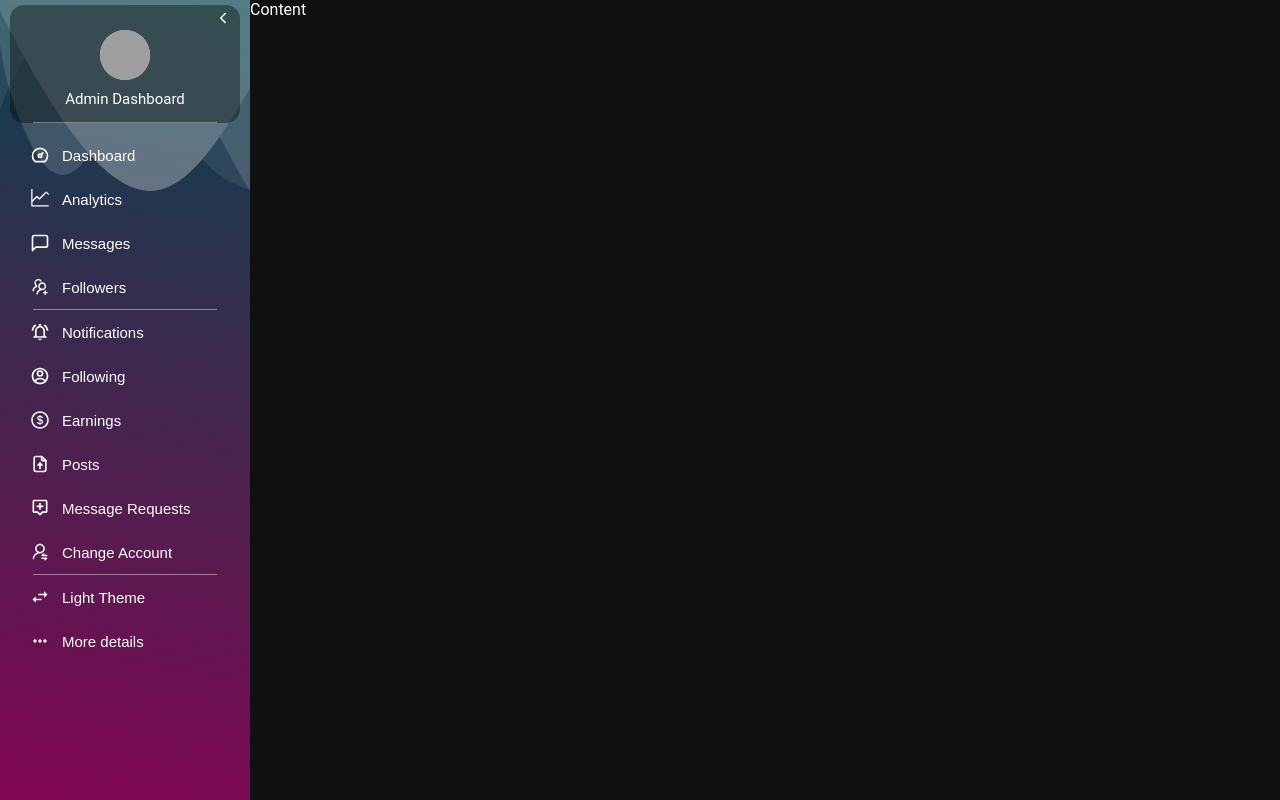
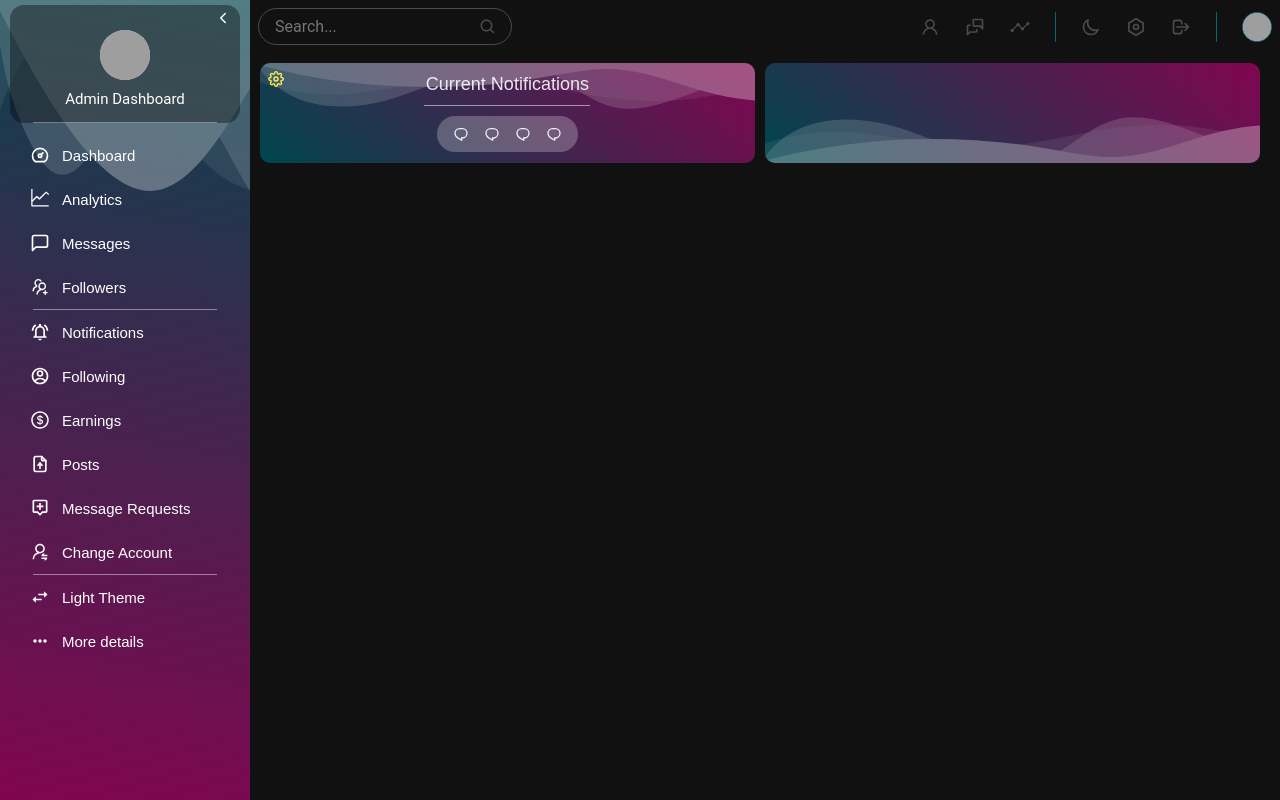
Before and after one commit to HermesZum/React-Admin-Dashboard-with-Firebase-Authentication, a React (Vite) app in the folder project/: page / in a window 1280 px wide. Built offline with nearby package versions, Linux system fonts and the light colour scheme; grey boxes are pictures that could not be loaded.

Commit message:
The Main component was created and styled.

```diff
--- /dev/null
+++ b/project/src/Components/Main/Main.css
@@ -0,0 +1,84 @@
+.main {
+    display: grid;
+    grid-template-columns: repeat(4, 24%);
+    grid-gap: 10px;
+    padding: 10px;
+    transition: 0.2s ease;
+}
+
+.main .row {
+    position: relative;
+    display: flex;
+    flex-direction: column;
+    justify-content: center;
+    align-items: center;
+    background: linear-gradient(40deg, var(--clr-i), var(--clr-ii));
+    padding: 10px;
+    border-radius: 10px;
+    overflow: hidden;
+}
+
+.main .row:hover {
+    scale: 0.98;
+}
+
+.main .row.header {
+    height: 100px;
+    --clr-i: #00464e;
+    --clr-ii: #810551;
+}
+
+.main .row.header:nth-child(1) {
+    grid-column: span 2;
+}
+
+.main .row.header:nth-child(2) {
+    grid-column: span 2;
+}
+
+.main .row .cog {
+    position: absolute;
+    top: 8px;
+    left: 8px;
+    cursor: grab;
+    color: #fff222;
+}
+
+.main .row.header .txt-head {
+    position: relative;
+    color: rgba(255, 255, 255, 0.877);
+    font-size: 18px;
+    font-family: Raleway, sans-serif;
+    font-weight: 400;
+}
+
+.main .row.header .divider {
+    height: 1px;
+    width: 35%;
+    background-color: rgba(255, 255, 255, 0.514);
+    margin: 10px 0;
+}
+
+.main .row.header .notifications {
+    display: flex;
+    padding: 10px 16px;
+    background-color: rgba(255, 255, 255, 0.24);
+    border-radius: 50px;
+    gap: 15px;
+    color: rgba(255, 255, 255, 0.9);
+}
+
+.main .row.header .bg-waves-1,
+.main .row.header .bg-waves-2{
+    position: absolute;
+    left: 0;
+    opacity: 0.3;
+}
+
+.main .row.header .bg-waves-1 {
+    top: 0;
+}
+
+.main .row.header .bg-waves-2 {
+    bottom: 0;
+}
--- /dev/null
+++ b/project/src/Components/Main/Main.jsx
@@ -0,0 +1,73 @@
+import "./Main.css";
+import {useContext} from "react";
+import {Theme} from "../../Theme.jsx";
+import {FiSettings} from "react-icons/fi";
+import {RiChat1Line} from "react-icons/ri";
+
+export const Main = () => {
+
+	const {Dark} = useContext(Theme);
+
+	return (
+		<>
+			<div className={`main ${Dark && "dark"}`}>
+				<div className="row header">
+					<FiSettings className="cog" />
+					<h1 className="txt-head">Current Notifications</h1>
+					<div className="divider"></div>
+					<div className="notifications">
+						<RiChat1Line />
+						<RiChat1Line />
+						<RiChat1Line />
+						<RiChat1Line />
+					</div>
+					<svg
+						className="bg-waves-1"
+						preserveAspectRatio="none"
+						viewBox="0 0 1200 120"
+						xmlns="http://www.w3.org/2000/svg"
+						style={{
+							fill: "#ffffff",
+							width: "133%",
+							height: 50
+						}}
+					>
+						<path
+							d="M0 0v46.29c47.79 22.2 103.59 32.17 158 28 70.36-5.37 136.33-33.31 206.8-37.5 73.84-4.36 147.54 16.88 218.2 35.26 69.27 18 138.3 24.88 209.4 13.08 36.15-6 69.85-17.84 104.45-29.34C989.49 25 1113-14.29 1200 52.47V0z"
+							opacity=".25"
+						/>
+						<path
+							d="M0 0v15.81c13 21.11 27.64 41.05 47.69 56.24C99.41 111.27 165 111 224.58 91.58c31.15-10.15 60.09-26.07 89.67-39.8 40.92-19 84.73-46 130.83-49.67 36.26-2.85 70.9 9.42 98.6 31.56 31.77 25.39 62.32 62 103.63 73 40.44 10.79 81.35-6.69 119.13-24.28s75.16-39 116.92-43.05c59.73-5.85 113.28 22.88 168.9 38.84 30.2 8.66 59 6.17 87.09-7.5 22.43-10.89 48-26.93 60.65-49.24V0z"
+							opacity=".5"
+						/>
+						<path d="M0 0v5.63C149.93 59 314.09 71.32 475.83 42.57c43-7.64 84.23-20.12 127.61-26.46 59-8.63 112.48 12.24 165.56 35.4C827.93 77.22 886 95.24 951.2 90c86.53-7 172.46-45.71 248.8-84.81V0z" />
+					</svg>
+				</div>
+				<div className="row header">
+					<svg
+						className="bg-waves-2"
+						preserveAspectRatio="none"
+						viewBox="0 0 1200 120"
+						xmlns="http://www.w3.org/2000/svg"
+						style={{
+							fill: "#ffffff",
+							width: "133%",
+							height: 50,
+							transform: "rotate(180deg) scaleX(-1)"
+						}}
+					>
+						<path
+							d="M0 0v46.29c47.79 22.2 103.59 32.17 158 28 70.36-5.37 136.33-33.31 206.8-37.5 73.84-4.36 147.54 16.88 218.2 35.26 69.27 18 138.3 24.88 209.4 13.08 36.15-6 69.85-17.84 104.45-29.34C989.49 25 1113-14.29 1200 52.47V0z"
+							opacity=".25"
+						/>
+						<path
+							d="M0 0v15.81c13 21.11 27.64 41.05 47.69 56.24C99.41 111.27 165 111 224.58 91.58c31.15-10.15 60.09-26.07 89.67-39.8 40.92-19 84.73-46 130.83-49.67 36.26-2.85 70.9 9.42 98.6 31.56 31.77 25.39 62.32 62 103.63 73 40.44 10.79 81.35-6.69 119.13-24.28s75.16-39 116.92-43.05c59.73-5.85 113.28 22.88 168.9 38.84 30.2 8.66 59 6.17 87.09-7.5 22.43-10.89 48-26.93 60.65-49.24V0z"
+							opacity=".5"
+						/>
+						<path d="M0 0v5.63C149.93 59 314.09 71.32 475.83 42.57c43-7.64 84.23-20.12 127.61-26.46 59-8.63 112.48 12.24 165.56 35.4C827.93 77.22 886 95.24 951.2 90c86.53-7 172.46-45.71 248.8-84.81V0z" />
+					</svg>
+				</div>
+			</div>
+		</>
+	)
+}
--- a/project/src/Components/Menu/Menu.jsx
+++ b/project/src/Components/Menu/Menu.jsx
@@ -34,7 +34,7 @@ export const Menu = () => {
 					<div className="divider"></div>
 
 					<div className="user">
-						<img src="https://images.unsplash.com/photo-1529626455594-4ff0802cfb7e?ixlib=rb-4.0.3&ixid=MnwxMjA3fDB8MHxwaG90by1wYWdlfHx8fGVufDB8fHx8&auto=format&fit=crop&w=387&q=80" className="profile-img"/>
+						<img src="https://images.unsplash.com/photo-1529626455594-4ff0802cfb7e?ixlib=rb-4.0.3&ixid=MnwxMjA3fDB8MHxwaG90by1wYWdlfHx8fGVufDB8fHx8&auto=format&fit=crop&w=387&q=80" className="profile-img" alt="user-img"/>
 					</div>
 				</div>
 			</header>
--- a/project/src/Layouts/Content/Content.jsx
+++ b/project/src/Layouts/Content/Content.jsx
@@ -1,6 +1,8 @@
 import "./Content.css";
 import {useContext} from "react";
 import {Theme} from "../../Theme.jsx";
+import {Menu} from "../../Components/Menu/Menu.jsx";
+import {Main} from "../../Components/Main/Main.jsx";
 
 export const Content = () => {
 
@@ -8,7 +10,10 @@ export const Content = () => {
 
 	return (
 		<>
-			<div className={`content ${Dark && "dark"}`}>Content</div>
+			<div className={`content ${Dark && "dark"}`}>
+				<Menu />
+				<Main />
+			</div>
 		</>
 	)
 }
```
